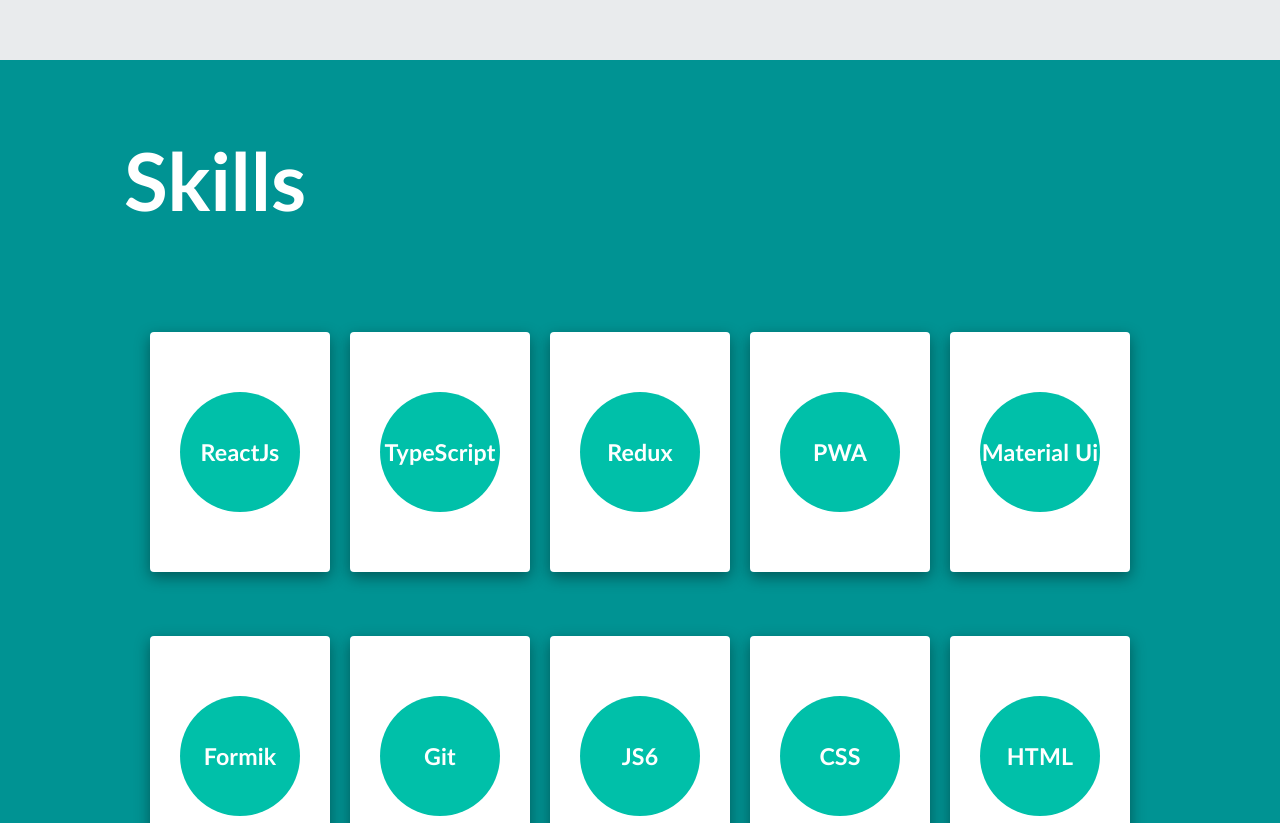
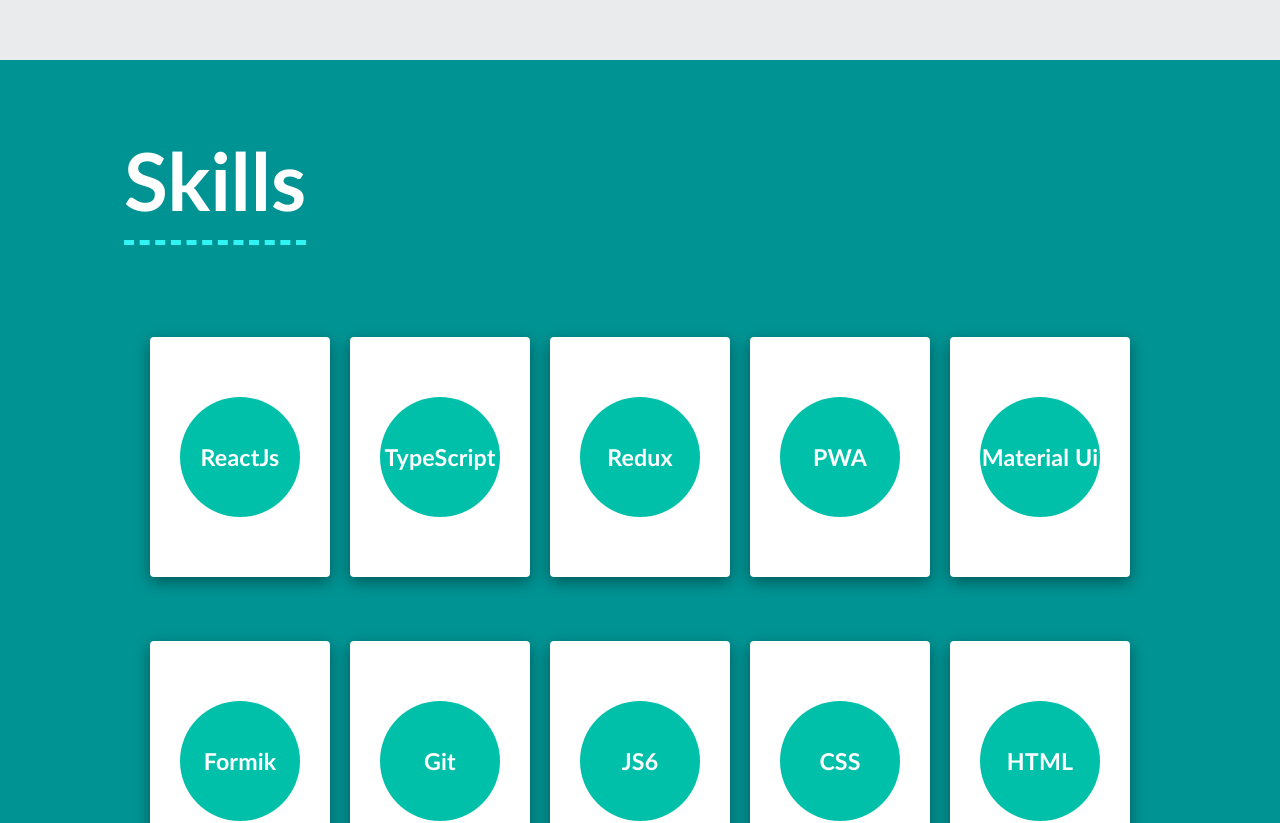
Before and after one commit to sina-olfati/sina-olfati-site, a React (Create React App) app: page /resume in a window 1280 px wide. Shown: the part 440-1263 px from the top of the page. Built offline with nearby package versions, Linux system fonts and the light colour scheme; a web font is replaced by a local one.

Commit message:
Resume: improving Skills

```diff
--- a/src/assets/css/reveal.css
+++ b/src/assets/css/reveal.css
@@ -3,6 +3,7 @@
     transform: translateY(80px);
     opacity: 0;
     transition: 0.5s;
+    text-decoration: none;
 }
 
 .reveal.active {
--- a/src/assets/js/reveal.ts
+++ b/src/assets/js/reveal.ts
@@ -5,7 +5,7 @@ const reveal = () => {
     for (var i = 0; i < reveals.length; i++) {
          var windowheight = window.innerHeight
          var revealtop = reveals[i].getBoundingClientRect().top
-         var revealpoint = 100
+         var revealpoint = 50
 
          if(revealtop < windowheight - revealpoint) {
             reveals[i].classList.add('active')
--- a/src/components/resume/Skills.css
+++ b/src/components/resume/Skills.css
@@ -10,10 +10,12 @@
 }
 
 .skills-sub-container h1 {
+    width: fit-content;
     color: white;
     font-weight: 600;
     font-size: 5rem;
     margin: 60px;
+    border-bottom: dashed #31f3f3 5px;
 }
 
 .skills-cards-container {
--- a/src/screens/Home.tsx
+++ b/src/screens/Home.tsx
@@ -5,7 +5,7 @@ import './Home.css'
 import Menu from '../components/menu/Menu'
 import About from '../components/home/About';
 
-// // i18next
+// i18next
 import { useTranslation } from "react-i18next";
 
 
```
